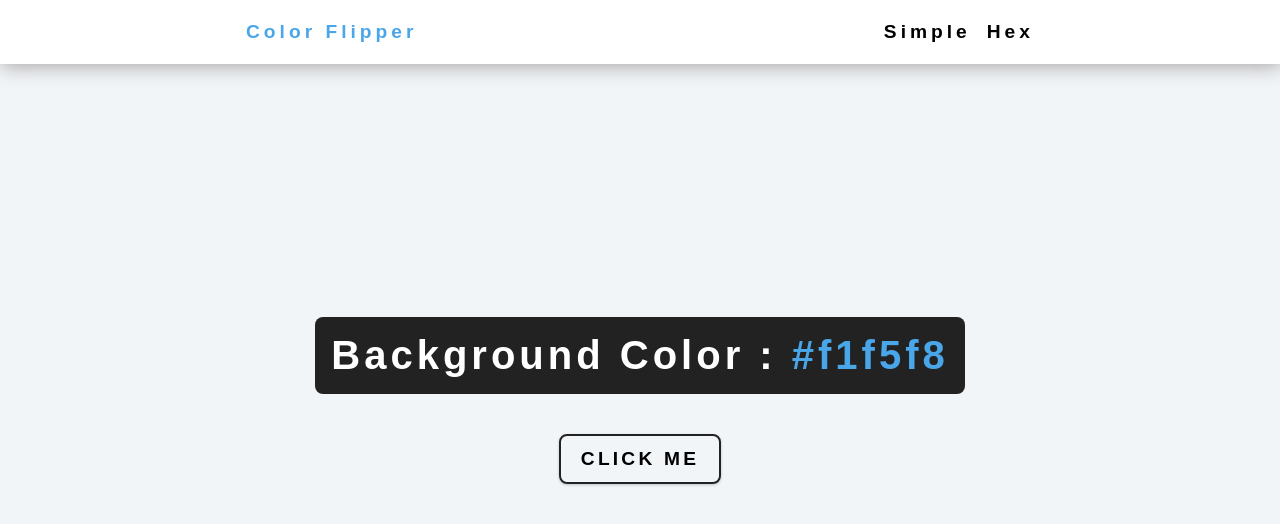
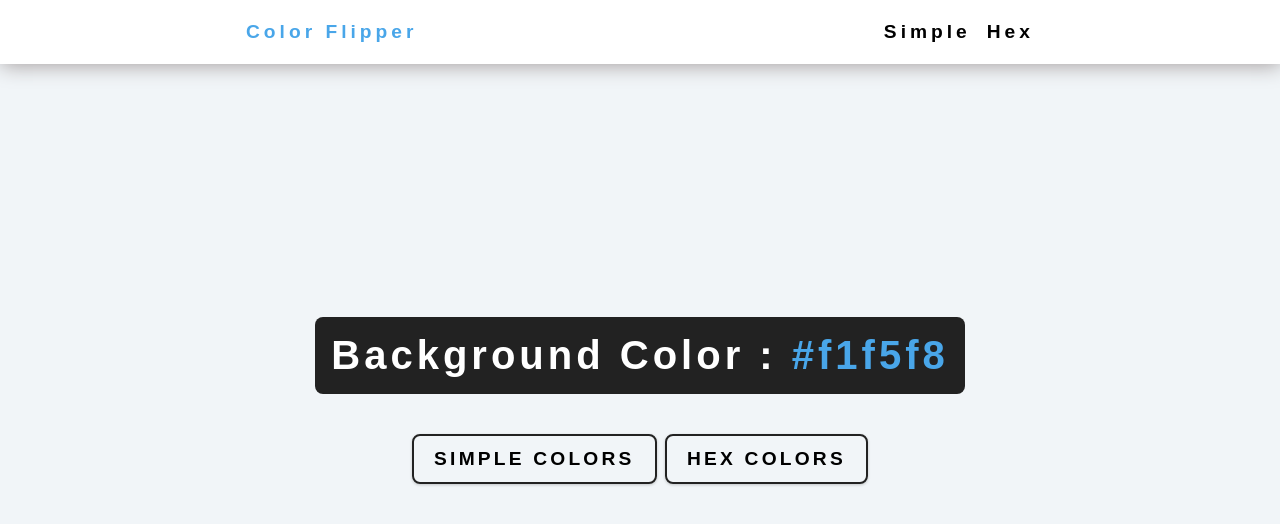
Before and after one commit to KanzaTahreem/Color-Flipper, a plain HTML site: page 01. color-flipper/index.html in a window 1280 px wide. Drawn offline with Linux system fonts and the light colour scheme.

Commit message:
Update index.html

```diff
--- a/01. color-flipper/index.html
+++ b/01. color-flipper/index.html
@@ -22,7 +22,8 @@
           Background Color :
           <span id="color"> #f1f5f8 </span>
         </h2>
-        <button id="btn">CLICK ME</button>
+        <button id="simplebtn">SIMPLE COLORS</button>
+        <button id="hexbtn">HEX COLORS</button>
       </div>
     </main>
     <script src="./index.js"></script>
```
